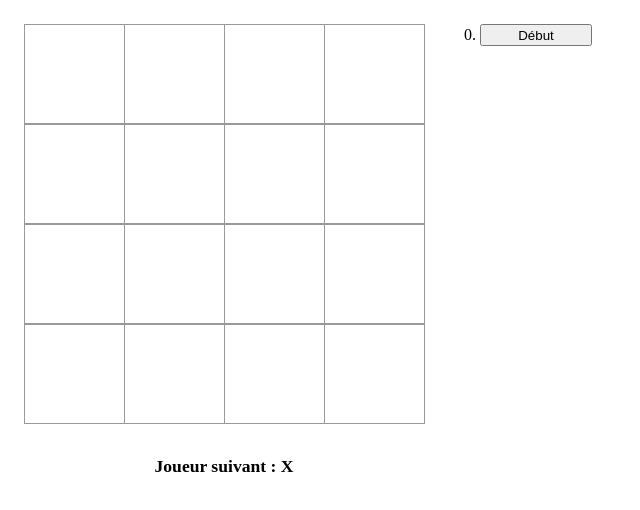
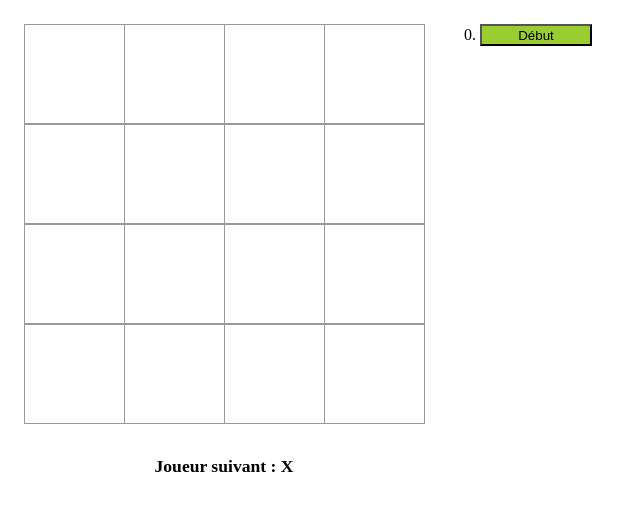
Before and after one commit to VincentTam/TP-Tic-Tac-Toe, a React app: page / in a window 1280 px wide. Shown: the whole page, without its empty margins (0-640 px from the left). Built offline with nearby package versions, Linux system fonts and the light colour scheme.

Commit message:
highlight current step

```diff
--- a/src/components/Game.js
+++ b/src/components/Game.js
@@ -16,6 +16,7 @@ export default function Game() {
     }
   ]);
   const [xIsNext, setXIsNext] = useState(true);
+  const [viewStep, setViewStep] = useState(0);
   const curSquares = () => [...squaresHistory.slice(-1)[0].squares];
 
   function getWinPos() {
@@ -67,7 +68,8 @@ export default function Game() {
         playedCol: clickedSquareId % boardSize + 1
       }
     ]);
-    setXIsNext(!xIsNext);
+    setXIsNext(x => !x);
+    setViewStep(x => x + 1);
   };
 
   const Steps = () =>
@@ -75,9 +77,11 @@ export default function Game() {
       const xOrO = id & 1 ? "X" : "O";
       const buttonValue =
         id ? `${xOrO} : [C]${move.playedCol} - [L]${move.playedRow}` : "Début";
+      const buttonClasses =
+        id === viewStep ? "step-btn step-btn-hl" : "step-btn";
       return (
         <li key={id}>
-          <input type="button" value={buttonValue} className="step-btn" />
+          <input type="button" value={buttonValue} className={buttonClasses} />
         </li>
       );
     });
--- a/src/css/styles.css
+++ b/src/css/styles.css
@@ -35,6 +35,8 @@
   margin-right: 1.5rem;
 }
 
+.step-btn-hl { background-color: yellowgreen; }
+
 .flex-column-wrap {
   display: flex;
   flex-flow: column wrap;
```
